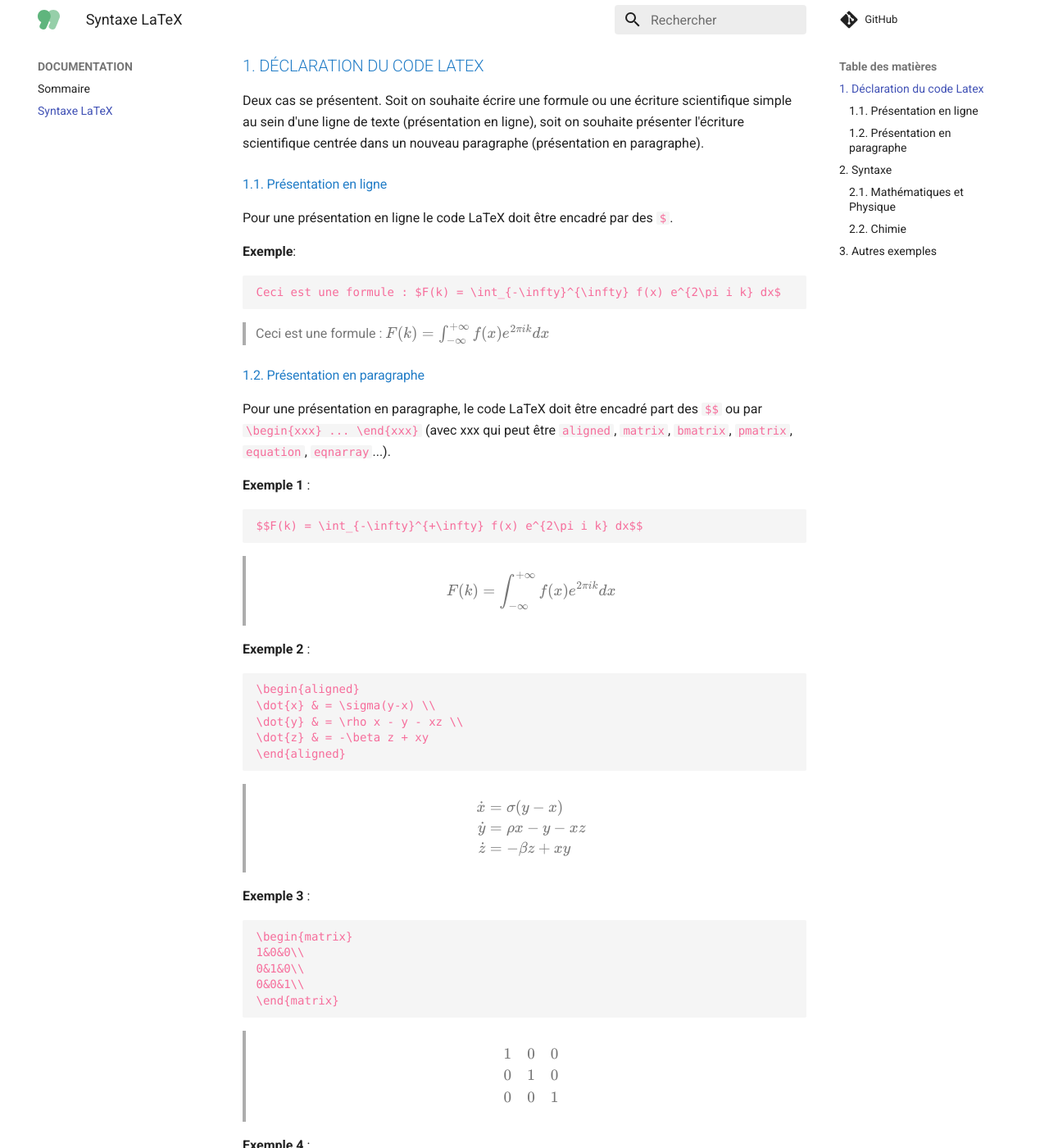
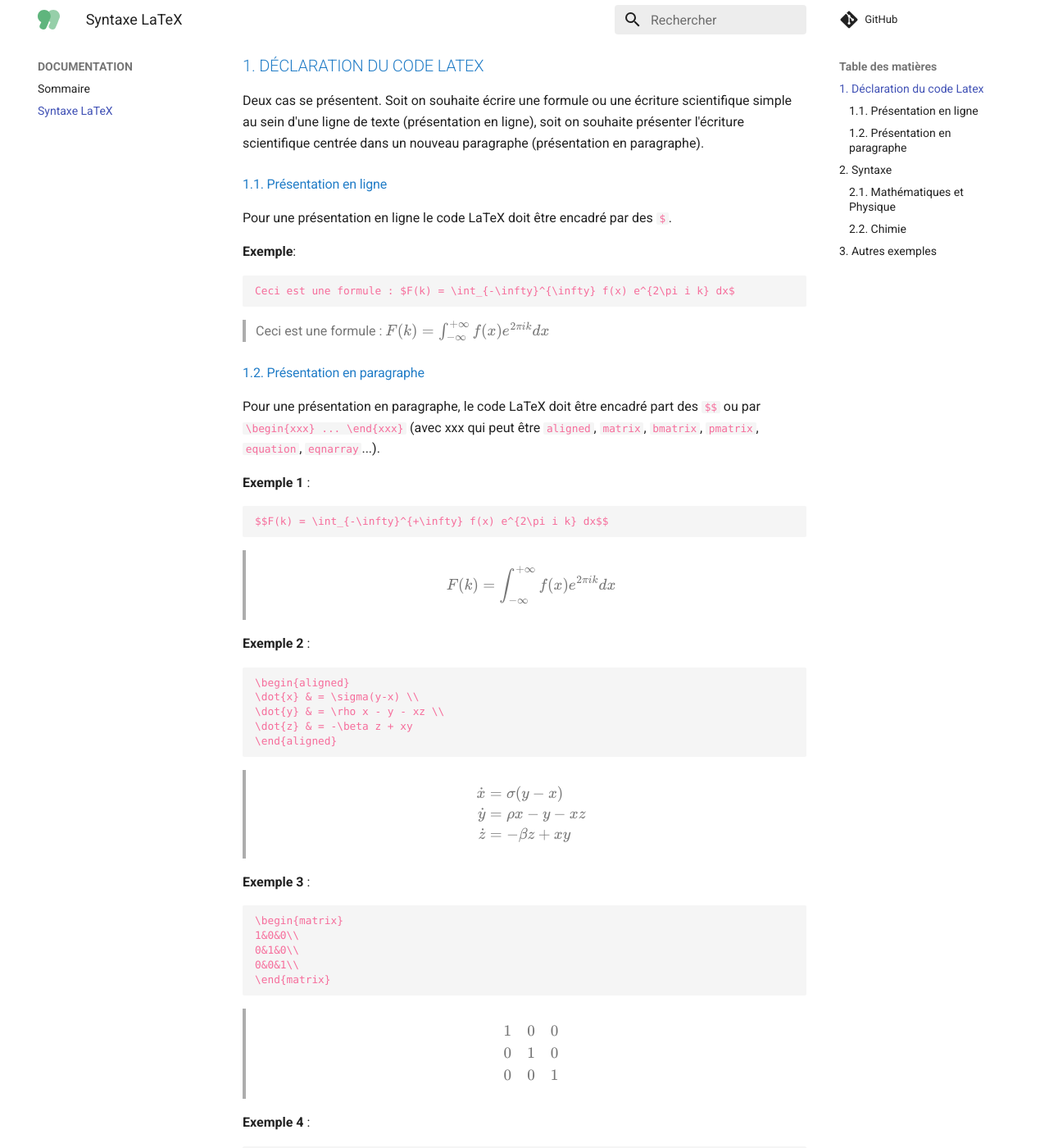
Before and after one commit to mon-oral/documentation, an MkDocs documentation site: the page built from docs/Syntaxe LaTex.md, in a window 1280 px wide and 1400 px high, scrolled down 353 px. Shown: the whole window at 82% size. Built offline with MkDocs 1.6.1 and Material for MkDocs 9.7.7, drawn with Linux system fonts in a browser that asks for light colours; comment, search, counter and statistics services are not loaded; the version menu is left out.

Commit message:
Update extra.css

```diff
--- a/docs/assets/stylesheets/extra.css
+++ b/docs/assets/stylesheets/extra.css
@@ -35,9 +35,8 @@
     border-radius: 0.1rem;
     -webkit-box-decoration-break: clone;
     box-decoration-break: clone;
-    font-size: .85em;
     padding: 0 0.2941176471em;
-    font-size: 87.5%;
+    font-size: 80%;
     color: #f66d9b;
     word-break: break-word;
     font-family: SFMono-Regular,Menlo,Monaco,Consolas,Liberation Mono,Courier New,monospace;
```
